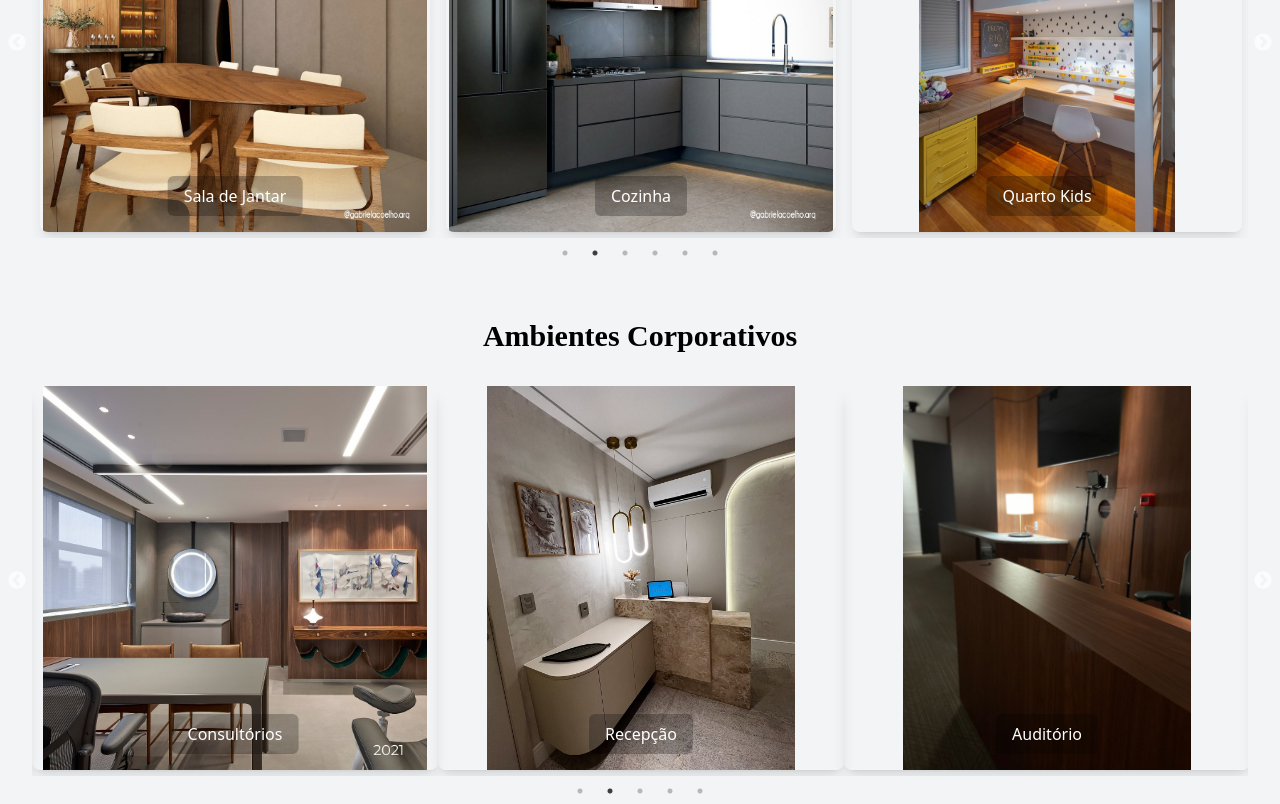
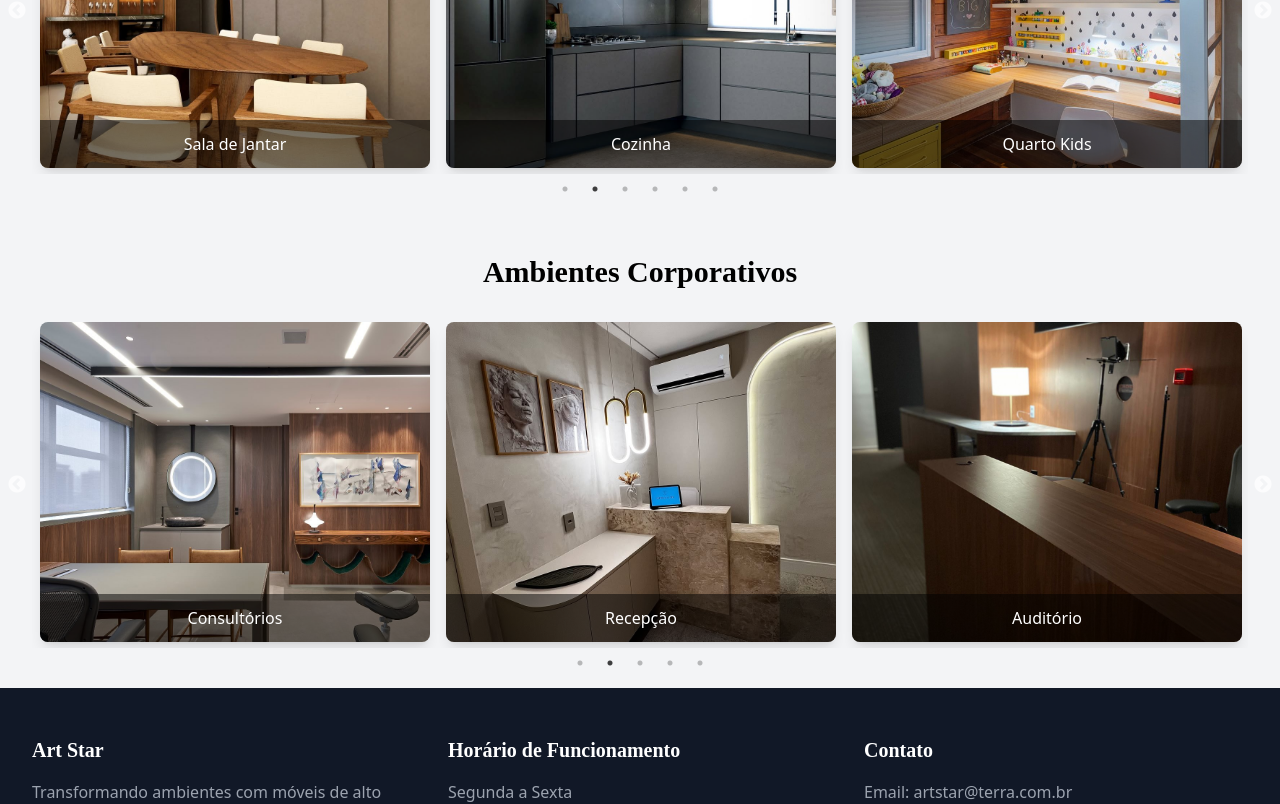
Before and after one commit to GuilhermeBarbosa16/Art-Star, a React (Vite) app: page / in a window 1280 px wide. Shown: the part 1860-2664 px from the top of the page. Built offline with nearby package versions, Linux system fonts and the light colour scheme.

Commit message:
fix: ajuste das fotos

```diff
--- a/src/App.tsx
+++ b/src/App.tsx
@@ -1,4 +1,4 @@
-import { AlignCenter, ChevronDown } from "lucide-react";
+import { ChevronDown } from "lucide-react";
 import Slider from "react-slick";
 import "slick-carousel/slick/slick.css";
 import "slick-carousel/slick/slick-theme.css";
@@ -17,9 +17,9 @@ import clinicas from "./assets/clinicas.jpg";
 import consultorios from "./assets/consultorio.jpg";
 import recepcao from "./assets/recepcao.jpg";
 import copa from "./assets/copa.jpg";
-import logo from "./assets/Logo1.png"
-import Auditorio from "./assets/Auditorio.jpg"
-import Auditorio2 from "./assets/Auditorio2.jpg"
+import logo from "./assets/Logo1.png";
+import Auditorio from "./assets/Auditorio.jpg";
+import Auditorio2 from "./assets/Auditorio2.jpg";
 
 function App() {
   const settings = {
@@ -60,38 +60,18 @@ function App() {
       title: "Cozinha",
       image: cozinha,
     },
-    /* {
-      title: "Quarto",
-      image: quarto,
-    }, */
     {
       title: "Quarto Kids",
       image: quartoKids,
     },
-/*     {
-      title: "Hall",
-      image: hallDeElevador,
-    }, */
-    /* {
-      title: "Área de Serviço",
-      image: areaDeServico,
-    }, */
     {
       title: "Área de Lazer",
       image: areaDeLazer,
     },
-    /* {
-      title: "Banheiro Master",
-      image: banheiro,
-    }, */
     {
       title: "Banheiro Social",
       image: banheiroSocial,
     },
-   /*  {
-      title: "Escritório Home-Office",
-      image: escritorioHomeOffice,
-    }, */
   ];
 
   const corporateSlides = [
@@ -115,29 +95,10 @@ function App() {
       title: "Auditório",
       image: Auditorio2,
     },
-    /* {
-      title: "Copa",
-      image: copa,
-    }, */
-  ];
-  const clientes = [
-    {
-      title: "Escritórios",
-      image: "https://images.unsplash.com/photo-1562184552-a00401f9b4c6?auto=format&fit=crop&q=80",
-    },
-    {
-      title: "Espaços Comerciais",
-      image: "https://images.unsplash.com/photo-1556742400-b5b7c5126b57?auto=format&fit=crop&q=80",
-    },
-    {
-      title: "Salas de Reunião",
-      image: "https://images.unsplash.com/photo-1570129477492-45c003edd2be?auto=format&fit=crop&q=80",
-    },
   ];
 
   return (
     <div className="min-h-screen">
-
       {/* Header */}
       <header className="absolute top-0 left-0 w-full bg-transparent z-50">
         <div className="max-w-7xl mx-auto px-4 sm:px-6 lg:px-8">
@@ -152,7 +113,6 @@ function App() {
           </div>
         </div>
       </header>
-
 
       {/* Hero Section */}
       <section className="relative h-screen pt-24">
@@ -179,8 +139,6 @@ function App() {
             >
               Solicite um orçamento
             </a>
-
-
           </div>
         </div>
 
@@ -192,16 +150,10 @@ function App() {
       {/* About Us Section */}
       <section className="min-h-screen flex items-center justify-center bg-gray-100">
         <div className="bg-white shadow-lg rounded-lg p-8 mx-4 max-w-md sm:max-w-lg">
-          <h3
-            className="text-4xl font-bold mb-6 text-center"
-            style={{ fontFamily: "'Cormorant Garamond', serif" }}
-          >
+          <h3 className="text-4xl font-bold mb-6 text-center" style={{ fontFamily: "'Cormorant Garamond', serif" }}>
             Quem Somos
           </h3>
-          <p
-            className="text-lg text-gray-700 leading-relaxed text-center"
-            style={{ fontFamily: "'Poppins', sans-serif" }}
-          >
+          <p className="text-lg text-gray-700 leading-relaxed text-center" style={{ fontFamily: "'Poppins', sans-serif" }}>
             Há 25 anos, transformamos sonhos em realidade.
             Nossa missão vai além de fabricar móveis; criamos peças únicas que refletem
             a personalidade e os desejos de nossos clientes.
@@ -212,10 +164,7 @@ function App() {
             para entregar móveis que impressionam pela qualidade e sofisticação.
           </p>
           <div className="mt-8 text-center">
-            <p
-              className="text-gray-700 text-lg mb-2"
-              style={{ fontFamily: "'Poppins', sans-serif" }}
-            >
+            <p className="text-gray-700 text-lg mb-2" style={{ fontFamily: "'Poppins', sans-serif" }}>
               Conheça mais sobre nossos serviços no Instagram!
             </p>
             <a
@@ -246,14 +195,16 @@ function App() {
           </h3>
           <Slider {...settings}>
             {residentialSlides.map((item, index) => (
-              <div key={index} className="relative w-full h-96 text px-2"> {/* Altura fixa do slide */}
+              <div key={index} className="px-2">
+                <div className="relative h-80 w-full overflow-hidden rounded-lg shadow-lg">
                   <img
                     src={item.image}
                     alt={item.title}
-                  className="w-full h-full object-contain rounded-lg shadow-lg" // Ajuste proporcional sem cortar
+                    className="w-full h-full object-cover"
                   />
-                <div className="absolute bottom-4 left-1/2 -translate-x-1/2 bg-black/25 text-white px-4 py-2 rounded-md">
+                  <div className="absolute bottom-0 left-0 right-0 bg-black/50 text-white p-3 text-center">
                     {item.title}
+                  </div>
                 </div>
               </div>
             ))}
@@ -269,14 +220,16 @@ function App() {
           </h3>
           <Slider {...settings}>
             {corporateSlides.map((item, index) => (
-              <div key={index} className="relative w-full h-96"> {/* Altura fixa do slide */}
+              <div key={index} className="px-2">
+                <div className="relative h-80 w-full overflow-hidden rounded-lg shadow-lg">
                   <img
                     src={item.image}
                     alt={item.title}
-                  className="w-full h-full object-contain rounded-lg shadow-lg" // Ajuste proporcional sem cortar
+                    className="w-full h-full object-cover"
                   />
-                <div className="absolute bottom-4 left-1/2 -translate-x-1/2 bg-black/25 text-white px-4 py-2 rounded-md">
+                  <div className="absolute bottom-0 left-0 right-0 bg-black/50 text-white p-3 text-center">
                     {item.title}
+                  </div>
                 </div>
               </div>
             ))}
@@ -284,29 +237,6 @@ function App() {
         </div>
       </section>
 
-      {/* Other Environments Slide
-      <section className="py-5 pb-10 bg-gray-100">
-        <div className="max-w-7xl mx-auto px-4 sm:px-6 lg:px-8">
-          <h3 className="text-3xl font-playfair font-bold mb-8 text-center">
-            Principais Parcerias
-          </h3>
-          <Slider {...settings} autoplay={true} autoplaySpeed={3000}>
-            {clientes.map((item, index) => (
-              <div key={index} className="relative">
-                <img
-                  src={item.image}
-                  alt={item.title}
-                  className="w-full h-96 object-contain rounded-lg shadow-lg"
-                />
-                <div className="absolute bottom-4 left-1/2 -translate-x-1/2 bg-black/10 text-white px-4 py-2 rounded-md">
-                  {item.title}
-                </div>
-              </div>
-            ))}
-          </Slider>
-        </div>
-      </section>
-*/}
       {/* Footer */}
       <footer className="bg-gray-900 text-white py-12">
         <div className="max-w-7xl mx-auto px-4 sm:px-6 lg:px-8">
```
Lines whose indentation alone changed are shown as unchanged.
